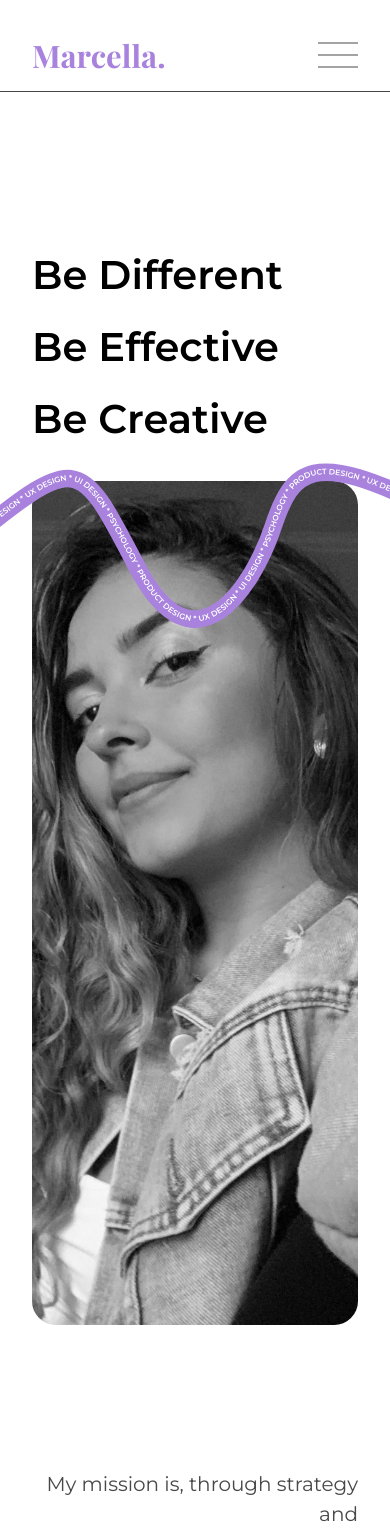
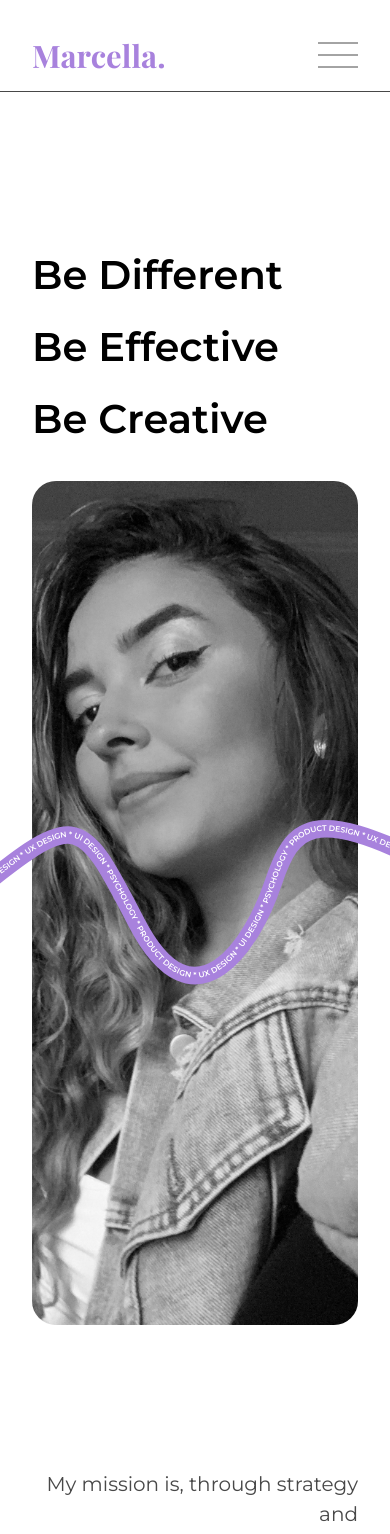
Before and after one commit to pedroneto1209/marcella-portfolio, a Next.js app: page / in a window 390 px wide. Shown: the top 1534 px of the page. Built offline with nearby package versions, Linux system fonts and the light colour scheme; a web font is replaced by a local one.

Commit message:
picture is working now and testing button appereance on mobile

```diff
--- a/src/components/profile/ProfileImage.tsx
+++ b/src/components/profile/ProfileImage.tsx
@@ -23,8 +23,12 @@ function ProfileImage() {
         className="w-screen h-screen object-cover"
       />
 
-      <div className="absolute top-0 left-0 w-full h-full">
-        <svg viewBox="0 0 1000 500">
+      <div className="absolute inset-0 w-full h-full flex justify-center items-center">
+        <svg
+          viewBox="0 0 1000 500"
+          preserveAspectRatio="xMidYMid meet"
+          className="w-full h-full"
+        >
           <motion.path
             id="myPath"
             className="text-brand"
--- a/src/containers/header/HeaderContainer.tsx
+++ b/src/containers/header/HeaderContainer.tsx
@@ -31,7 +31,6 @@ function HeaderContainer() {
             aria-expanded="false"
           >
             <svg
-              className={`${isOpen ? "hidden" : "block"}`}
               viewBox="0 0 40 26"
               fill="none"
               xmlns="http://www.w3.org/2000/svg"
```
